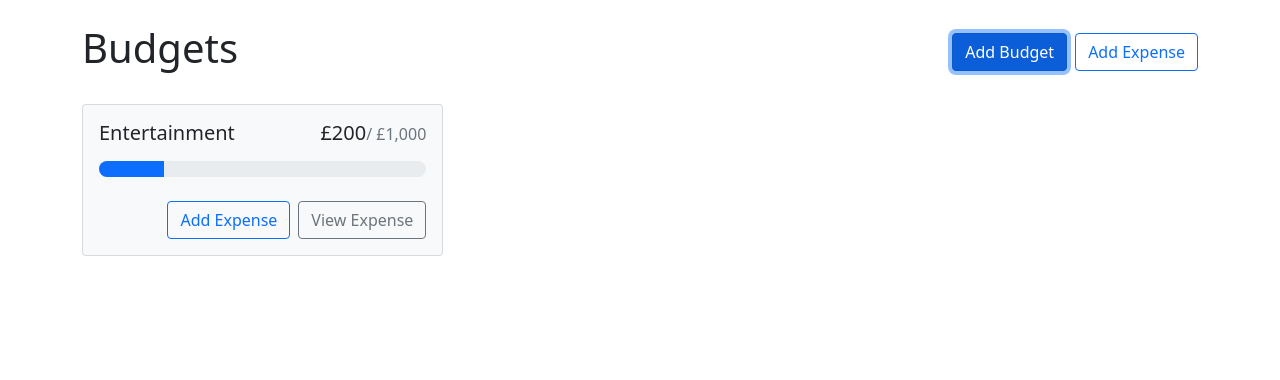
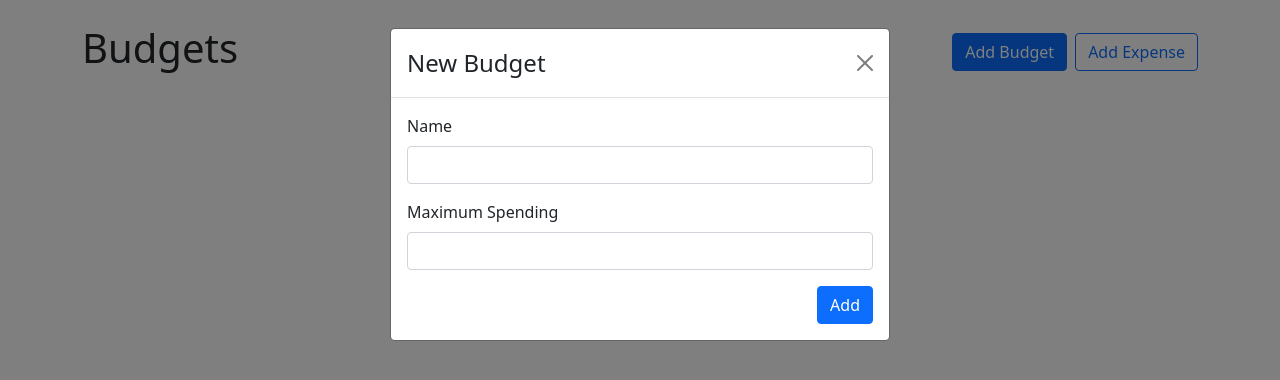
Before and after one commit to fisiko/BudgetApp, a React (Create React App) app: page / in a window 1280 px wide. Both pictures are taken after a click on the button "Add Budget". Shown: the top 380 px of the page. Built offline with nearby package versions, Linux system fonts and the light colour scheme.

Commit message:
finished AddBudgetModal

```diff
--- a/src/App.js
+++ b/src/App.js
@@ -1,13 +1,20 @@
-import Container from "react-bootstrap/Container";
-import { Button, Stack } from "react-bootstrap";
+// import Container from "react-bootstrap/Container";
+import { Button, Stack, Container } from "react-bootstrap";
 import BudgetCard from "./components/BudgetCard";
+import AddBudgetModal from "./components/AddBudgetModal";
+import { useState } from "react"
+import { BudgetsProvider, useBudgets } from "./contexts/BudgetsContext";
 
 function App() {
+  const [showAddBudgetModal, setShowAddBudgetModal] = useState(false)
+  const { budgets, getBudgetExpenses } = useBudgets()
+
   return (
+    <>
     <Container className="my-4">
       <Stack direction="horizontal" gap="2" className="mb-4">
         <h1 className="me-auto">Budgets</h1>
-        <Button variant="primary">Add Budget</Button>
+        <Button variant="primary" onClick={() => setShowAddBudgetModal(true)}>Add Budget</Button>
         <Button variant="outline-primary">Add Expense</Button>
       </Stack>
       <div
@@ -18,14 +25,22 @@
           alignItems: "flex-start",
         }}
       >
+        {budgets.map(budget => {
+          const amount = getBudgetExpenses(budget.id).reduce((total, expense) => total + expense.amount, 0)
+       return(
         <BudgetCard
-          name="Entertainment"
-          amount={200}
-          max={1000}
-          gray
-        ></BudgetCard>
+          key={budget.id}
+          name={budget.name}
+          amount={amount}
+          max={budget.max}
+        />
+       )
+        })}
+
       </div>
     </Container>
+    <AddBudgetModal show={showAddBudgetModal} handleClose={() => setShowAddBudgetModal(false)}/>
+    </>
   );
 }
 
--- a/src/components/AddBudgetModal.js
+++ b/src/components/AddBudgetModal.js
@@ -1,7 +1,20 @@
 import { Form, Modal, Button } from "react-bootstrap"
+import {useRef} from "react"
+import { useBudgets } from "../contexts/BudgetsContext"
 
 export default function AddBudgetModal({ show, handleClose }) {
-    function handleSubmit(e) {}
+    const nameRef = useRef()
+    const maxRef = useRef()
+    const { addBudget } = useBudgets()
+    function handleSubmit(e) {
+        e.preventDefault()
+        addBudget(
+        {
+        name: nameRef.current.value,
+        max: parseFloat(maxRef.current.value)
+        })
+        handleClose()
+    }
 
     return (
         <Modal show={show} onHide={handleClose}>
@@ -12,11 +25,11 @@
                 <Modal.Body>
                     <Form.Group className="mb-3" controlId="name">
                         <Form.Label>Name</Form.Label>
-                        <Form.Control type="text" required/>
+                        <Form.Control ref={nameRef} type="text" required/>
                         </Form.Group>
                         <Form.Group className="mb-3" controlId="max">
                         <Form.Label>Maximum Spending</Form.Label>
-                        <Form.Control type="number" required min={0} step={0.01}/>
+                        <Form.Control ref={maxRef} type="number" required min={0} step={0.01}/>
                         </Form.Group>
                         <div className="d-flex justify-content-end">
                             <Button variant="primary" type="submit">
```
